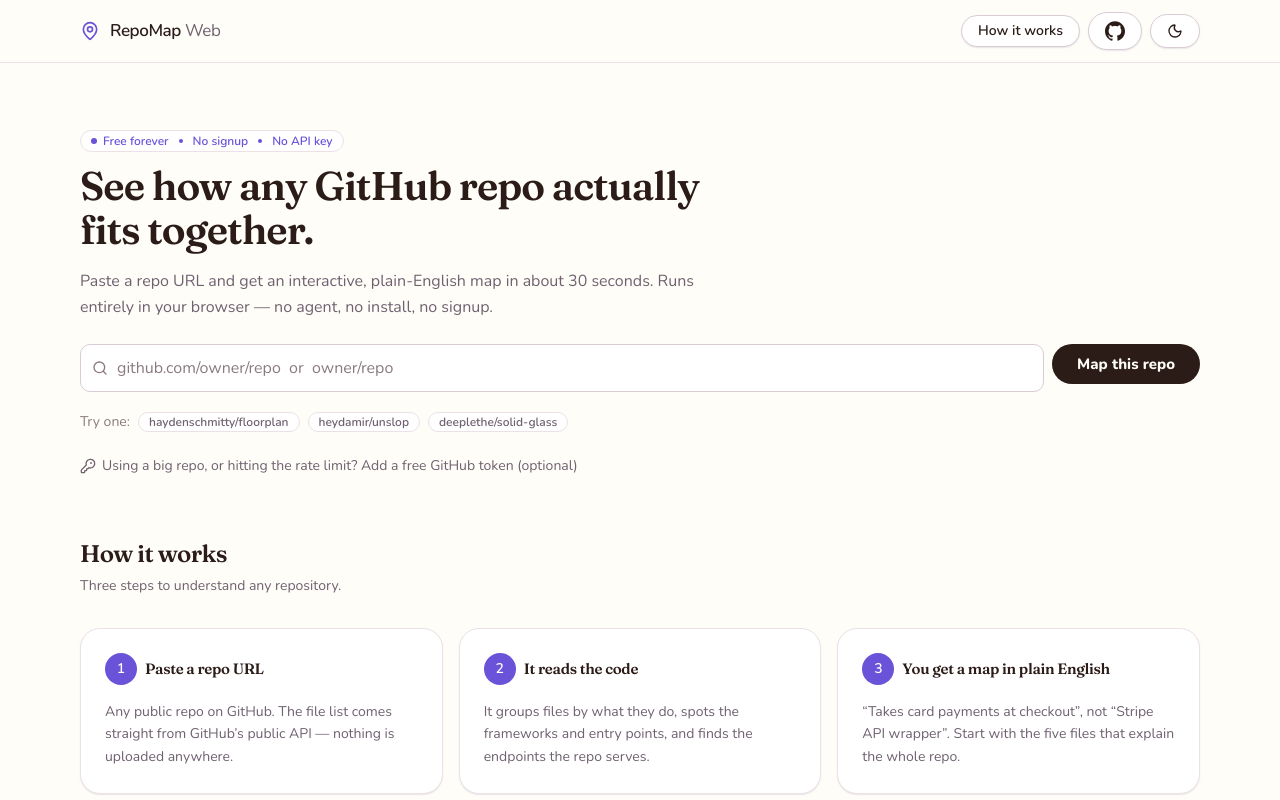
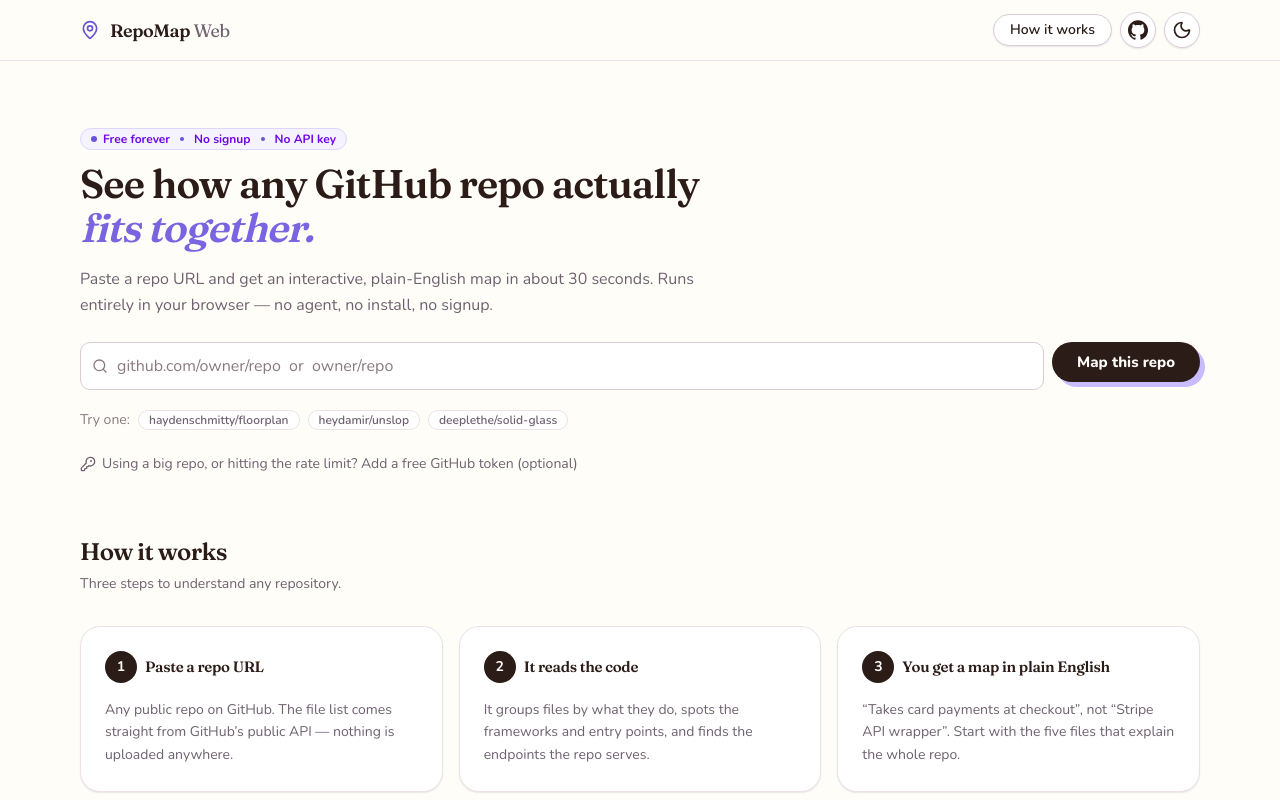
Before and after one commit to ryoaonetsuki/repo-map, a React (Vite) app: page / in a window 1280 px wide. Shown: the top 800 px of the page. Built offline with nearby package versions, Linux system fonts and the light colour scheme; no server answers.

Commit message:
Doory-style v3 redesign (src/App.tsx)

```diff
--- a/src/App.tsx
+++ b/src/App.tsx
@@ -146,7 +146,7 @@ export default function App() {
         <div className="mx-auto flex w-full max-w-6xl items-center justify-between px-4 py-3">
           <a href={window.location.pathname} className="flex items-center gap-2.5">
             <MapPin className="h-5 w-5 text-accent" aria-hidden />
-            <span className="text-[17px] font-semibold tracking-tight">RepoMap <span className="font-normal text-muted">Web</span></span>
+            <span className="font-display text-[18px] font-semibold tracking-tight">RepoMap <span className="font-normal text-muted">Web</span></span>
           </a>
           <nav className="flex items-center gap-1 sm:gap-2">
             <a href="#how" className="btn-ghost hidden sm:block">
@@ -156,17 +156,17 @@ export default function App() {
               href="https://github.com/ryoaonetsuki/repo-map"
               target="_blank"
               rel="noreferrer"
-              className="btn-ghost"
+              className="btn-ghost btn-icon"
               aria-label="GitHub"
             >
               <GithubMark className="h-5 w-5" />
             </a>
             <button
               onClick={() => setTheme(theme === 'dark' ? 'light' : 'dark')}
-              className="btn-ghost"
+              className="btn-ghost btn-icon"
               aria-label={theme === 'dark' ? 'Switch to light mode' : 'Switch to dark mode'}
             >
-              {theme === 'dark' ? <Sun className="h-4 w-4" /> : <Moon className="h-4 w-4" />}
+              {theme === 'dark' ? <Sun className="h-5 w-5" /> : <Moon className="h-5 w-5" />}
             </button>
           </nav>
         </div>
@@ -175,7 +175,7 @@ export default function App() {
       {/* Hero / input */}
       <main>
         <section className="mx-auto w-full max-w-6xl px-4 pt-10 sm:pt-16">
-          <div className="inline-flex items-center gap-1.5 rounded-full border border-line bg-surface px-2.5 py-0.5 text-xs font-semibold text-accent">
+          <div className="inline-flex items-center gap-1.5 rounded-full border border-violet-200 bg-violet-50 px-2.5 py-0.5 text-xs font-bold text-violet-700 dark:border-violet-400/30 dark:bg-violet-400/10 dark:text-violet-300">
             <span className="h-1.5 w-1.5 rounded-full bg-accent" aria-hidden />
             Free forever
             <span className="h-1 w-1 rounded-full bg-accent mx-1" aria-hidden />
@@ -184,7 +184,7 @@ export default function App() {
             No API key
           </div>
           <h1 className="mt-3 max-w-2xl text-[40px] font-semibold leading-[1.1] tracking-tight sm:text-56">
-            See how any GitHub repo actually fits together.
+            See how any GitHub repo actually <em className="italic text-accent-lilac">fits together.</em>
           </h1>
           <p className="mt-4 max-w-2xl text-[16px] leading-relaxed text-muted">
             Paste a repo URL and get an interactive, plain-English map in about 30 seconds.
@@ -222,7 +222,7 @@ export default function App() {
               <button
                 type="submit"
                 disabled={status === 'loading'}
-                className="btn-primary w-full sm:w-auto px-6"
+                className="btn-primary btn-cta w-full sm:w-auto px-6"
               >
                 {status === 'loading' ? (
                   <>
@@ -354,7 +354,7 @@ export default function App() {
                 ].map((s) => (
                   <article key={s.n} className="card">
                     <div className="flex items-center gap-2 mb-4">
-                      <div className="flex h-8 w-8 items-center justify-center rounded-full bg-accent text-accent-ink text-sm font-semibold">
+                      <div className="flex h-8 w-8 items-center justify-center rounded-full bg-ink text-paper text-sm font-bold">
                         {s.n}
                       </div>
                       <h3 className="text-[15px] font-semibold text-ink">{s.t}</h3>
```
